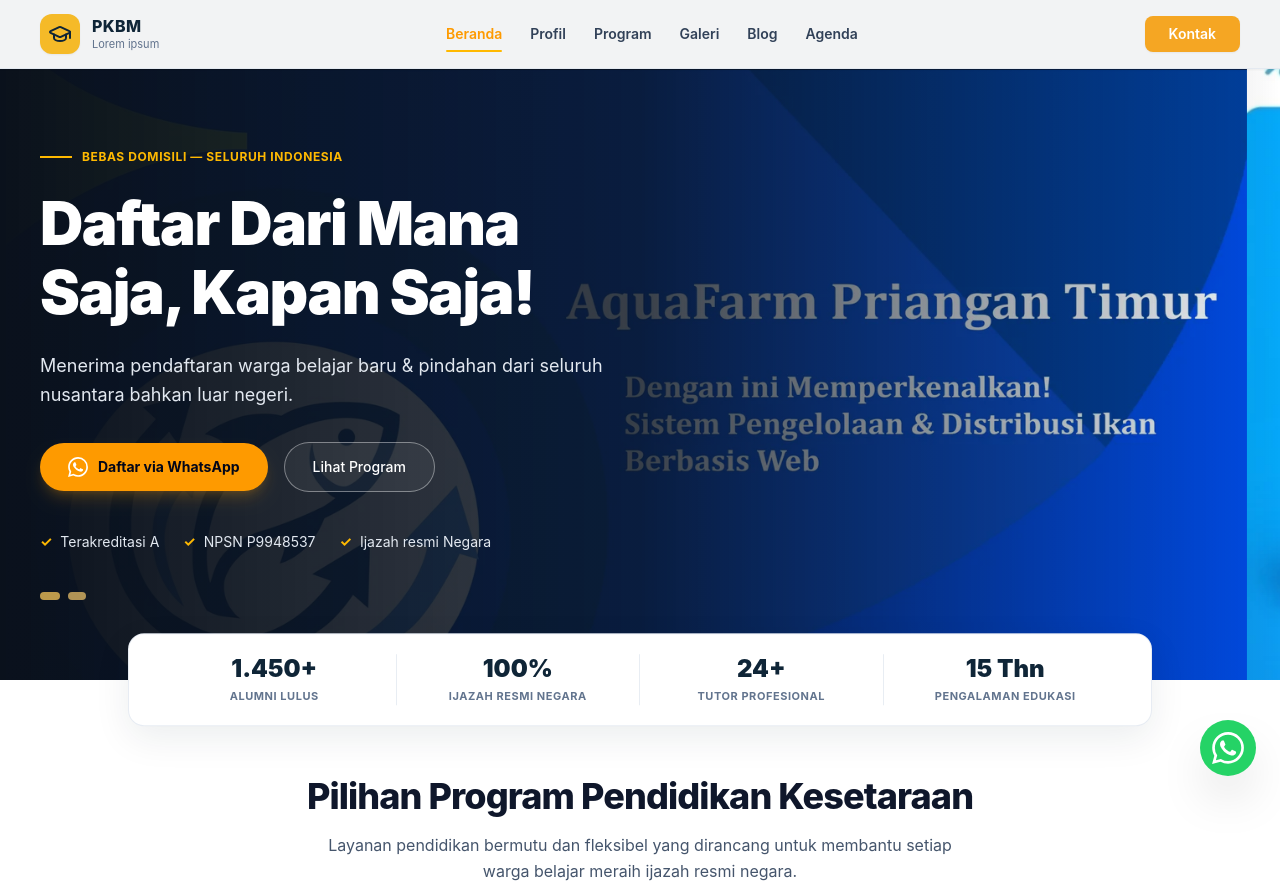
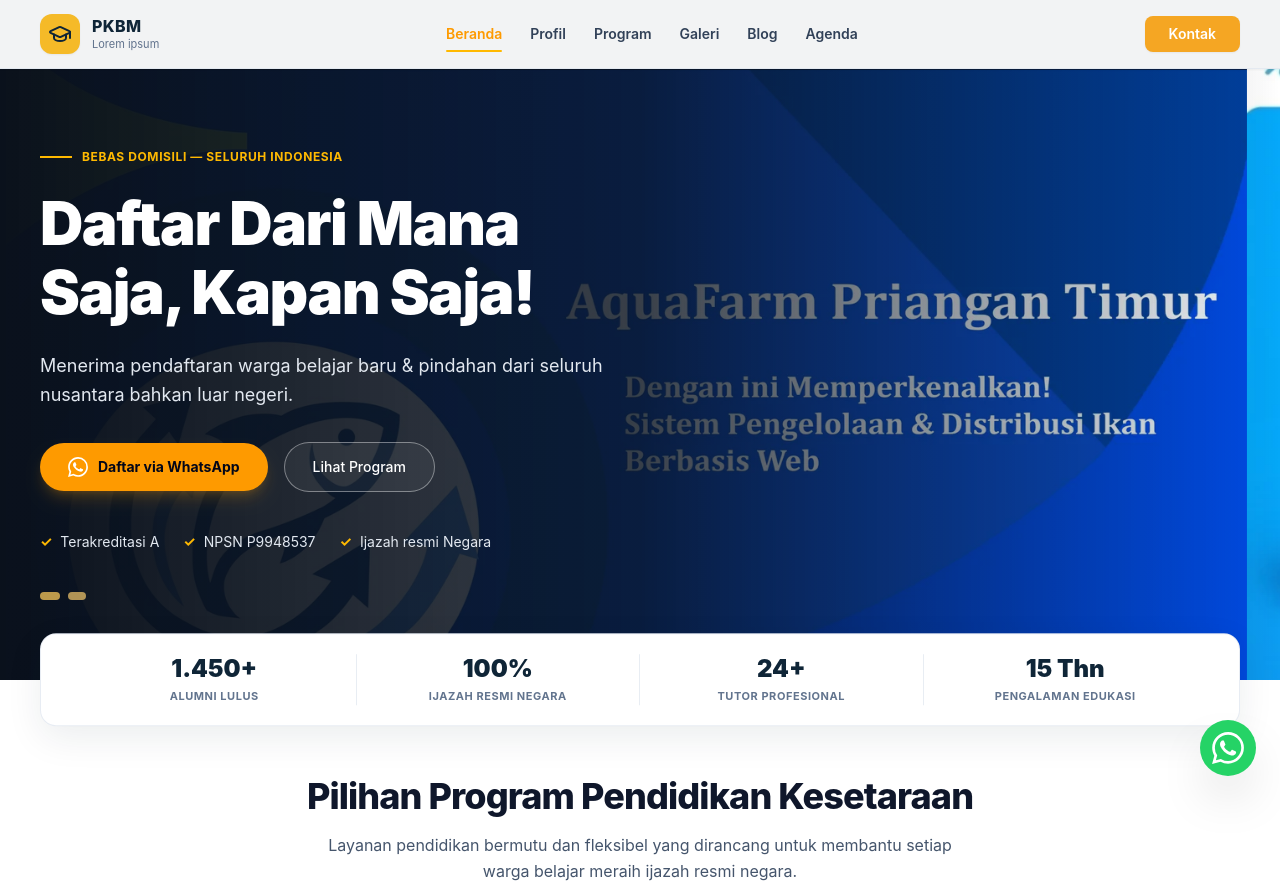
Before and after one commit to khawarizmiadityapp-ui/pkbm, an Astro site: page / in a window 1280 px wide. Shown: the top 887 px of the page. Built offline with nearby package versions, Linux system fonts and the light colour scheme; Astro itself is replaced by a stand-in of ours.

Commit message:
update banner

```diff
--- a/src/components/home/banner.astro
+++ b/src/components/home/banner.astro
@@ -144,23 +144,23 @@ const {
     </div>
   </div>
 
-  <div class="absolute bottom-0 left-0 right-0 translate-y-1/2 z-20 px-4 sm:px-6 pointer-events-none">
-    <div class="max-w-5xl mx-auto bg-white border border-slate-200/80 rounded-xl sm:rounded-2xl shadow-[0_12px_36px_rgba(15,37,55,0.08)] py-4 sm:py-5 px-4 sm:px-6 pointer-events-auto">
-      <div class="grid grid-cols-2 md:grid-cols-4 gap-y-4 text-center">
+  <div class="absolute bottom-0 left-0 right-0 translate-y-1/2 z-20 px-4 sm:px-6 lg:px-10 pointer-events-none">
+    <div class="max-w-[1528px] mx-auto bg-white border border-slate-200/80 rounded-xl sm:rounded-2xl shadow-[0_12px_36px_rgba(15,37,55,0.08)] py-4 sm:py-5 px-4 sm:px-8 pointer-events-auto">
+      <div class="grid grid-cols-2 md:grid-cols-4 gap-y-3 text-center">
         {stats.map((item, index) => (
           <div
             class:list={[
-              "px-2 sm:px-3 flex flex-col justify-center",
+              "px-2 sm:px-4 flex flex-col justify-center",
               index % 2 === 0 ? "border-r border-slate-200/80 md:border-r" : "",
               index === 1 ? "md:border-r border-slate-200/80" : "",
               index === 2 ? "border-r border-slate-200/80" : "",
               index === 3 ? "border-none" : "",
             ]}
           >
-            <div class="text-lg sm:text-xl lg:text-2xl font-black text-[#0F2537] leading-tight">
+            <div class="text-xl sm:text-2xl font-black text-[#0F2537] leading-tight">
               {item.value}
             </div>
-            <div class="text-[9px] sm:text-[11px] text-slate-500 font-bold tracking-wider uppercase mt-1">
+            <div class="text-[10px] sm:text-[11px] text-slate-500 font-bold tracking-wider uppercase mt-1">
               {item.label}
             </div>
           </div>
```
